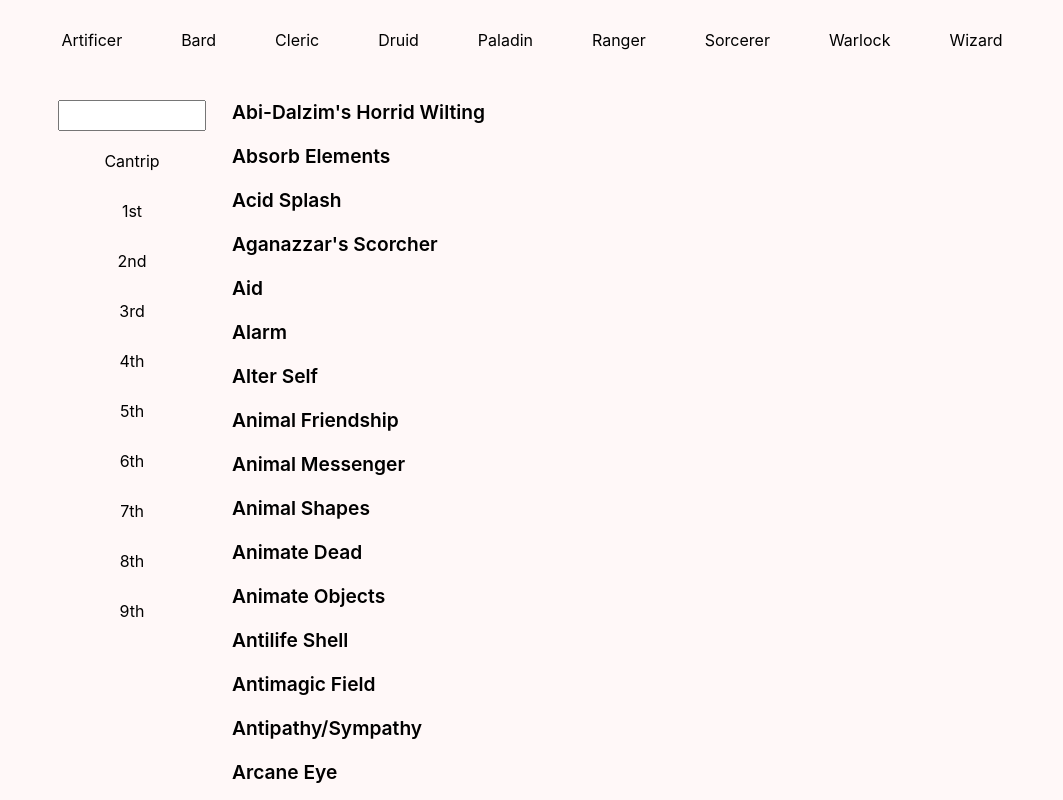
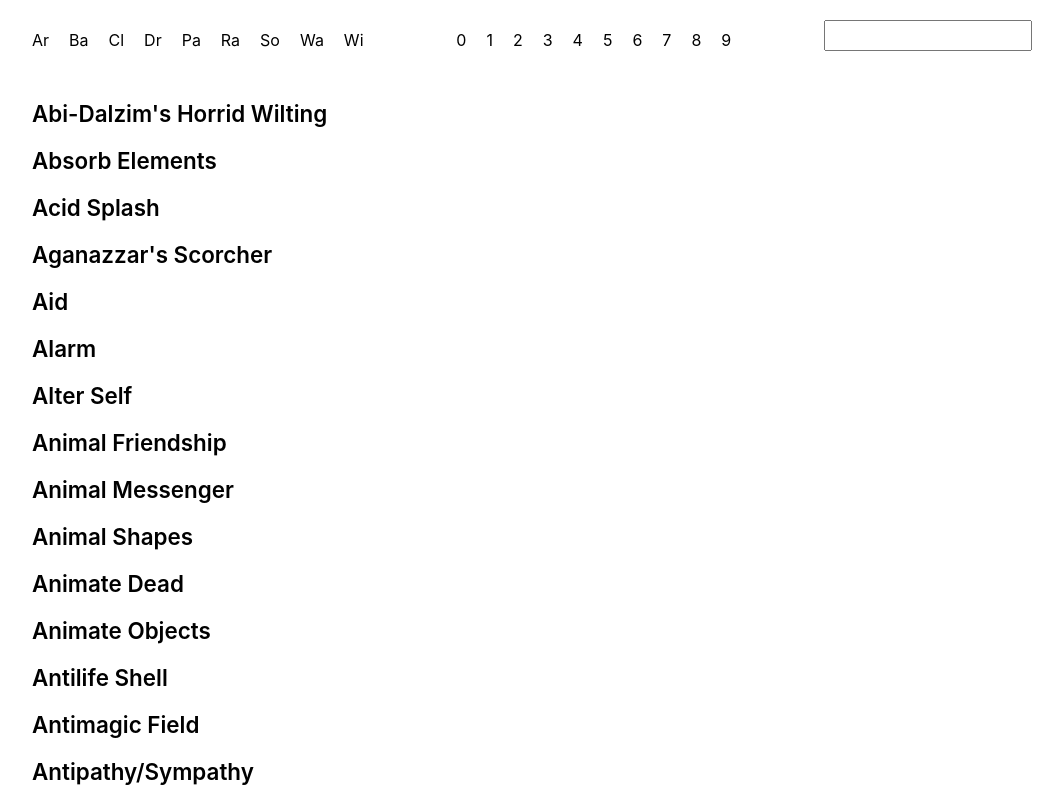
Before and after one commit to joosep10/dnd, a React (Create React App) app: page / in a window 1280 px wide. Shown: the top 800 px of the page, without its empty margins (108-1171 px from the left). Built offline with nearby package versions, Linux system fonts and the light colour scheme.

Commit message:
brief classes and levels to fit header

```diff
--- a/src/components/App/styles.module.css
+++ b/src/components/App/styles.module.css
@@ -1,10 +1,9 @@
 .main {
-  padding: 20px;
   width: 100%;
   display: flex;
   flex-direction: column;
   justify-content: flex-start;
   align-items: center;
-  background-color: rgb(255, 248, 248);
+  background-color: var(--background);
   min-height: 150vh;
 }
--- /dev/null
+++ b/src/components/SearchFilter/SearchFilter.js
@@ -0,0 +1,68 @@
+import styles from './styles.module.css';
+import { Table } from './Table';
+
+import { useState, useEffect, useRef } from 'react';
+export const SearchFilter = () => {
+  // define state and refs
+  const searchInput = useRef(null);
+  const [spells, setSpells] = useState([[]]);
+
+  // HELPER FUNCTIONS
+  // ----------------
+  const filterSpells = e => {
+    if (e.key === 'Backspace') console.log('go back to: ', e.target.value);
+    else {
+      console.log(e.target.value);
+    }
+  };
+
+  // wu
+
+  // LISTEN TO ESCAPE PRESS
+  // --------------------
+  useEffect(() => {
+    document.addEventListener('keydown', handleKeydown, true);
+  }, []);
+  const handleKeydown = e => {
+    if (e.key === 'Escape') {
+      if (document.activeElement === searchInput.current) {
+      }
+      searchInput.current.focus();
+    }
+  };
+
+  // FETCH SPELLS
+  // -------------
+  useEffect(() => {
+    fetch('./spells.json', {
+      headers: {
+        'Content-Type': 'application/json',
+        Accept: 'application/json',
+      },
+    })
+      .then(response => {
+        return response.json();
+      })
+      .then(myJson => {
+        setSpells(myJson);
+      });
+  }, []);
+
+  // RETURN TO RENDER
+  // ----------------
+  return (
+    <div className={styles.searchFilter}>
+      <div className={styles.header}>
+        <input
+          type="text"
+          ref={searchInput}
+          onKeyDown={e => filterSpells(e)}
+          className={styles.searchInput}
+        />
+      </div>
+      <div className={styles.body}>
+        <Table spells={spells} />
+      </div>
+    </div>
+  );
+};
--- /dev/null
+++ b/src/components/SearchFilter/Table.js
@@ -0,0 +1,23 @@
+export const Table = ({ spells }) => {
+  console.log(spells[0]);
+  return (
+    <table>
+      <tbody>
+        <tr>
+          <th>Name</th>
+          <th>School</th>
+          <th>Classes</th>
+        </tr>
+        {spells.map(spell => {
+          return (
+            <tr key={Math.random() * 100000}>
+              <td>{spell.name}</td>
+              <td>{spell.school}</td>
+              <td>{spell.class}</td>
+            </tr>
+          );
+        })}
+      </tbody>
+    </table>
+  );
+};
--- /dev/null
+++ b/src/components/SearchFilter/index.js
@@ -0,0 +1 @@
+export * from './SearchFilter';
--- /dev/null
+++ b/src/components/SearchFilter/styles.module.css
@@ -0,0 +1,28 @@
+.searchFilter {
+  position: absolute;
+  top: 0;
+  left: 0;
+  height: 100vh;
+  width: 100vw;
+  background-color: var(--yellow);
+  display: flex;
+  flex-direction: column;
+  align-items: flex-start;
+}
+.header {
+  width: 100%;
+  height: 100px;
+  min-height: 100px;
+  display: flex;
+  justify-content: center;
+  align-items: center;
+}
+.searchInput {
+  height: 1.6rem;
+  font-size: 1.2rem;
+  width: 300px;
+}
+.body {
+  overflow: scroll;
+  width: 100%;
+}
--- a/src/components/Spells/Spells.js
+++ b/src/components/Spells/Spells.js
@@ -2,6 +2,25 @@ import styles from './styles.module.css';
 import { useState, useEffect, useRef } from 'react';
 import { Spell, AnyFilter } from 'components';
 
+/*
+fetch spells
+spells, filteredSpells
+spell = {
+  ...details,
+  isOpen,
+}
+filterSpells() {
+
+}
+filter = {casterClass, spellLevel, searchTerm}
+
+ac
+filter has history:
+spells > 1. filter applied > 2. filter applied
+addFilter(){}
+removeFilter(){}
+
+*/
 export const Spells = () => {
   const [spells, setSpells] = useState(null);
   const [casterClass, setCasterClass] = useState('');
@@ -38,6 +57,7 @@ export const Spells = () => {
     } else {
       setDisplayLevelInfo(true);
     }
+    window.scrollTo(0, 0);
   };
   const casterClassChange = c => {
     if (c === casterClass) {
@@ -47,29 +67,30 @@ export const Spells = () => {
       setCasterClass(c);
       setDisplayClassesInfo(false);
     }
+    window.scrollTo(0, 0);
   };
   const casterClasses = [
-    'Artificer',
-    'Bard',
-    'Cleric',
-    'Druid',
-    'Paladin',
-    'Ranger',
-    'Sorcerer',
-    'Warlock',
-    'Wizard',
+    { id: 'Artificer', name: 'Ar' },
+    { id: 'Bard', name: 'Ba' },
+    { id: 'Cleric', name: 'Cl' },
+    { id: 'Druid', name: 'Dr' },
+    { id: 'Paladin', name: 'Pa' },
+    { id: 'Ranger', name: 'Ra' },
+    { id: 'Sorcerer', name: 'So' },
+    { id: 'Warlock', name: 'Wa' },
+    { id: 'Wizard', name: 'Wi' },
   ];
   const levels = [
-    { id: 'Cantrip', name: 'Cantrip' },
-    { id: '1st-level', name: '1st' },
-    { id: '2nd-level', name: '2nd' },
-    { id: '3rd-level', name: '3rd' },
-    { id: '4th-level', name: '4th' },
-    { id: '5th-level', name: '5th' },
-    { id: '6th-level', name: '6th' },
-    { id: '7th-level', name: '7th' },
-    { id: '8th-level', name: '8th' },
-    { id: '9th-level', name: '9th' },
+    { id: 'Cantrip', name: '0' },
+    { id: '1st-level', name: '1' },
+    { id: '2nd-level', name: '2' },
+    { id: '3rd-level', name: '3' },
+    { id: '4th-level', name: '4' },
+    { id: '5th-level', name: '5' },
+    { id: '6th-level', name: '6' },
+    { id: '7th-level', name: '7' },
+    { id: '8th-level', name: '8' },
+    { id: '9th-level', name: '9' },
   ];
   useEffect(() => {
     fetch('./spells.json', {
@@ -88,24 +109,19 @@ export const Spells = () => {
 
   if (spells) {
     return (
-      <div className={styles.main}>
+      <div className={styles.mainWrapper}>
+        <div className={styles.headerWrapper}>
+          <div className={styles.header}>
             <div className={styles.classFilter}>
               {casterClasses.map(c => (
                 <AnyFilter
-              key={c}
-              name={c}
-              handleClick={() => casterClassChange(c)}
-              isActive={casterClass === c}
+                  key={c.id}
+                  name={c.name}
+                  handleClick={() => casterClassChange(c.id)}
+                  isActive={casterClass === c.id}
                 />
               ))}
             </div>
-        <div className={styles.sidebar}>
-          <input
-            className={styles.searchFilter}
-            ref={searchInputRef}
-            value={searchTerm}
-            onChange={e => setSearchTerm(e.target.value)}
-          />
             <div className={styles.levelFilter}>
               {levels.map(l => (
                 <AnyFilter
@@ -116,7 +132,15 @@ export const Spells = () => {
                 />
               ))}
             </div>
+            <input
+              className={styles.searchFilter}
+              ref={searchInputRef}
+              value={searchTerm}
+              onChange={e => setSearchTerm(e.target.value)}
+            />
           </div>
+        </div>
+        <div className={styles.main}>
           <div className={styles.spells}>
             {spells
               .filter(
@@ -148,6 +172,7 @@ export const Spells = () => {
               ))}
           </div>
         </div>
+      </div>
     );
   } else {
     return <>Spells</>;
--- a/src/components/Spells/styles.module.css
+++ b/src/components/Spells/styles.module.css
@@ -1,58 +1,88 @@
+.mainWrapper {
+  position: relative;
+  width: 100%;
+  max-width: 1000px;
+  min-height: 101vh;
+}
 .main {
   width: 100%;
+  display: flex;
+}
+.headerWrapper {
+  background-color: var(--background);
+  z-index: 100;
+  position: fixed;
+  width: 100%;
+  left: 0;
+  top: 0;
+  display: flex;
+  align-items: center;
+  justify-content: center;
+}
+.header {
+  display: flex;
+  padding: 20px 0;
+  flex-direction: row;
+  justify-content: space-between;
+  flex-wrap: wrap;
   max-width: 1000px;
-  display: grid;
-  grid-template-columns: 20% 80%;
-  grid-template-rows: auto;
-  grid-template-areas:
-    'header header'
-    'sidebar main';
-  box-sizing: border-box;
+  width: 100%;
 }
 .spells {
-  grid-area: main;
+  margin-top: 100px;
+  display: flex;
+  flex-direction: column;
 }
 .spell {
   width: 100%;
-  padding: 0 20px 20px 0;
-  box-sizing: border-box;
+  padding: 0 0 20px 0;
 }
 .spellName {
-  font-size: 1.2rem;
+  font-size: 1.4rem;
   font-weight: 600;
   cursor: pointer;
 }
-ul {
-  list-style: none;
-}
 .classFilter {
-  grid-area: header;
-  margin: 0 0 40px 0;
   display: flex;
   flex-direction: row;
   flex-wrap: wrap;
-  justify-content: space-around;
-  width: 100%;
+  justify-content: space-between;
 }
-.classFilter .filter {
+.levelFilter {
+  display: flex;
+  flex-direction: row;
+  flex-wrap: wrap;
+  justify-content: space-between;
+}
+.filter {
   display: flex;
   justify-content: center;
   padding: 10px;
-}
-.filter {
   cursor: pointer;
+  height: 36px;
 }
 .filter.active {
-  background-color: var(--yellow);
+  border-bottom: 3px solid var(--yellow);
 }
+.filter:first-child {
+  padding-left: 0;
+}
+.filter:last-child {
+  padding-right: 0;
+}
+.searchFilter {
+  height: 25px;
+  width: 20%;
+  font-size: 1rem;
+}
+
 .spellDetails {
   margin-top: 20px;
-  padding: 32px 20px 20px 20px;
-  max-width: 600px;
+  padding: 0px 20px 0px 10px;
+  max-width: 100%;
   display: flex;
   flex-direction: column;
   align-items: flex-start;
-  background-color: var(--yellow);
 }
 .spellDetails > * {
   line-height: 1.6rem;
@@ -64,25 +94,20 @@ ul {
 .spellDetails p {
 }
 
-.levelFilter {
-  width: 100%;
-  display: flex;
-  flex-direction: column;
-  align-items: center;
+.mobileHeader {
+  display: none;
 }
-.levelFilter .filter {
-  margin-bottom: 10px;
-  padding: 10px 20px;
+@media screen and (max-width: 700px) {
+  .header {
+    justify-content: center;
+  }
+  .main {
+    padding: 0 20px;
+  }
+  .spells {
+    margin-top: 120px;
+  }
+  .searchFilter {
+    display: none;
+  }
 }
-.sidebar {
-  grid-area: sidebar;
-  display: flex;
-  flex-direction: column;
-  align-items: center;
-}
-.searchFilter {
-  margin: 0 0 10px 0;
-  width: 70%;
-  height: 25px;
-  font-size: 1rem;
-}
--- a/src/components/index.js
+++ b/src/components/index.js
@@ -1,3 +1,4 @@
 export * from './App';
 export * from './Spells';
 export * from './Combat';
+export * from './SearchFilter';
--- a/src/index.css
+++ b/src/index.css
@@ -1,5 +1,6 @@
 :root {
   --yellow: rgb(255, 217, 103);
+  --background: rgb(255, 255, 255);
 }
 
 html {
@@ -27,4 +28,6 @@ code {
 }
 div {
   box-sizing: border-box;
+  -moz-box-sizing: border-box;
+  -webkit-box-sizing: border-box;
 }
```
Lines whose indentation alone changed are shown as unchanged.
